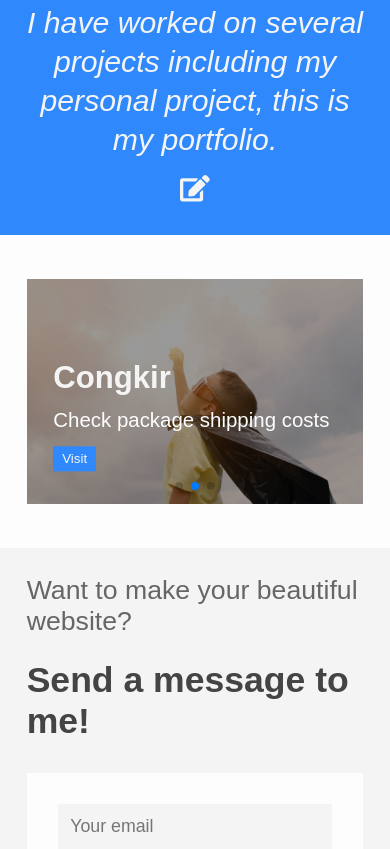
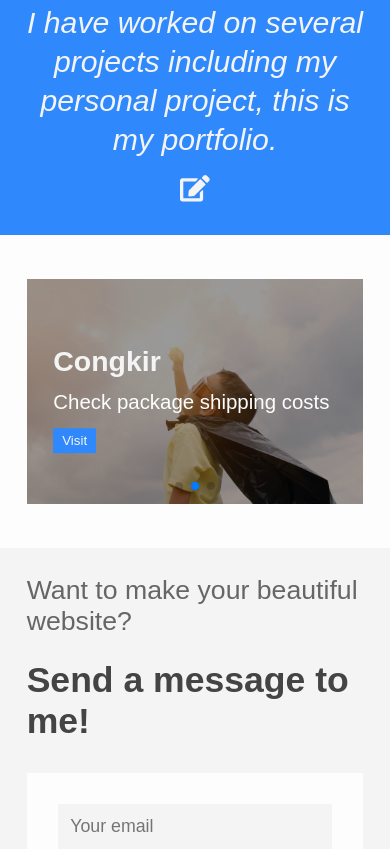
Before and after one commit to fcrezza/fcrezza.com, a Gatsby site: page / in a window 390 px wide. Shown: the part 1036-1885 px from the top of the page. Built offline with nearby package versions, Linux system fonts and the light colour scheme; Gatsby itself is replaced by a stand-in of ours; a web font is replaced by a local one.

Commit message:
change some styles on phone

```diff
--- a/src/components/Portfolio.js
+++ b/src/components/Portfolio.js
@@ -1,4 +1,4 @@
-import React, {useEffect, useRef, useState} from 'react'
+import React, {useEffect, useRef} from 'react'
 import styled from 'styled-components'
 import {FontAwesomeIcon} from '@fortawesome/react-fontawesome'
 import {faEdit} from '@fortawesome/free-solid-svg-icons'
@@ -58,23 +58,32 @@
   position: relative;
   width: 100%;
   height: 100%;
+  overflow: hidden;
+
+  &:hover, &:focus {
+    .background {
+      transform: scale(1.5);
+    }
+
+    &::before {
+      background: rgba(0,0,0,0.3);
+    }
+  }
 
   &::before {
     content: '';
     position: absolute;
     width: 100%;
     height: 100%;
-    background: ${({hover}) =>
-      hover ? 'rgba(0, 0, 0, 0.3)' : 'rgba(0, 0, 0, 0.4)'};
+    background: rgba(0, 0, 0, 0.4);
+    transition: background 0.4s;
     z-index: 1;
-    transition: background 0.4s;
   }
 
   .background {
     display: block;
     width: 100%;
     height: 100%;
-    transform: ${({hover}) => (hover ? 'scale(1.5)' : 'scale(1)')};
     transition: transform 0.4s;
   }
 
@@ -84,14 +93,14 @@
     padding: ${toRem(45)};
     top: 50%;
     transform: translateY(-20%);
-  ${phone({padding: toRem(30), transform: 'translateY(-35%)'})}
+  ${phone({padding: toRem(30), transform: 'translateY(-45%)'})}
   }
 
   .title {
     margin: 0 0 ${toRem(18)};
     color: ${color.common.smoothWhite};
     font-size: ${toRem(45)};
-    ${phone({fontSize: toRem(35), margin: `0 0 ${toRem(14)}`})}
+    ${phone({fontSize: toRem(32), margin: `0 0 ${toRem(14)}`})}
   }
 
   .subtitle {
@@ -114,16 +123,13 @@
 
 const Portfolio = () => {
   const theme = getThemeValue()
-  const [hover, setHover] = useState('')
   const mySwiper = useRef()
 
-  const handleMouseEnter = ({target}) => {
-    setHover(target.dataset.id)
+  const handleMouseEnter = () => {
     mySwiper.current.autoplay.stop()
   }
 
   const handleMouseLeave = () => {
-    setHover('')
     mySwiper.current.autoplay.start()
   }
 
@@ -155,14 +161,11 @@
         </Message>
       </Wrapper>
       <PortfolioSection id="portfolio" theme={theme}>
-        <SliderContainer
-          className="swiper-container"
-          onMouseEnter={handleMouseEnter}
-          onMouseLeave={handleMouseLeave}
-        >
+        <SliderContainer className="swiper-container">
           <div className="swiper-wrapper">
             <SliderItem
-              hover={hover === '1'}
+              onMouseEnter={handleMouseEnter}
+              onMouseLeave={handleMouseLeave}
               className="swiper-slide"
               data-id="1"
               theme={theme}
@@ -182,7 +185,8 @@
               </div>
             </SliderItem>
             <SliderItem
-              hover={hover === '2'}
+              onMouseEnter={handleMouseEnter}
+              onMouseLeave={handleMouseLeave}
               className="swiper-slide"
               data-id="2"
               theme={theme}
@@ -202,7 +206,8 @@
               </div>
             </SliderItem>
             <SliderItem
-              hover={hover === '3'}
+              onMouseEnter={handleMouseEnter}
+              onMouseLeave={handleMouseLeave}
               className="swiper-slide"
               data-id="3"
               theme={theme}
--- a/src/components/Showcase.js
+++ b/src/components/Showcase.js
@@ -41,7 +41,7 @@
   z-index: 1;
 
   ${mobile({height: toRem(270)})}
-  ${phone({height: toRem(300)})}
+  ${phone({height: toRem(300), textAlign: 'center'})}
 `
 
 const WelcomeMsg = styled.h3`
--- a/src/components/Work.js
+++ b/src/components/Work.js
@@ -38,7 +38,7 @@
   font-size: ${toRem(29)};
   margin-right: ${toRem(110)};
   ${mobile({fontSize: toRem(25), marginRight: toRem(70)})}
-  ${phone({marginRight: toRem(60)})}
+  ${phone({marginRight: toRem(50)})}
 `
 
 const Stack = styled.div`
```
